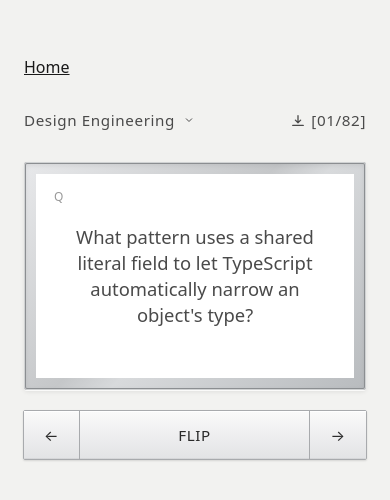
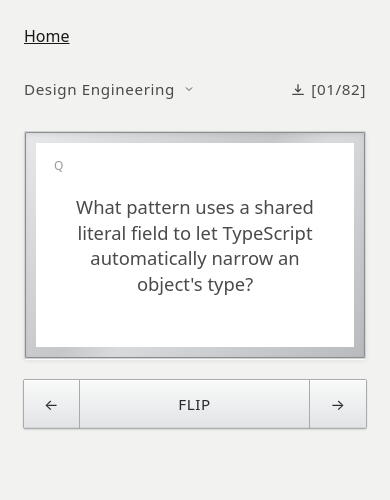
Before and after one commit to pxsswordprotected/personalsite, a React (Vite) app in the folder flashcards-app/: page / in a window 390 px wide. Shown: the top 500 px of the page. Built offline with nearby package versions, Linux system fonts and the light colour scheme.

Commit message:
normalize spacing and sizing

```diff
--- a/flashcards-app/src/styles.css
+++ b/flashcards-app/src/styles.css
@@ -1,7 +1,7 @@
 .fc-app {
     max-width: 720px;
     margin: 0 auto;
-    padding: 80px 24px 48px;
+    padding: clamp(1rem, 3vh, 2rem) 24px 48px;
     display: flex;
     flex-direction: column;
     align-items: center;
@@ -275,7 +275,6 @@
 
 @media (max-width: 720px) {
     .fc-app {
-        padding-top: 56px;
         gap: 20px;
     }
     .card-text {
```
Also changed, not shown: 2 other files (tests, documents, lock files or other folders).
